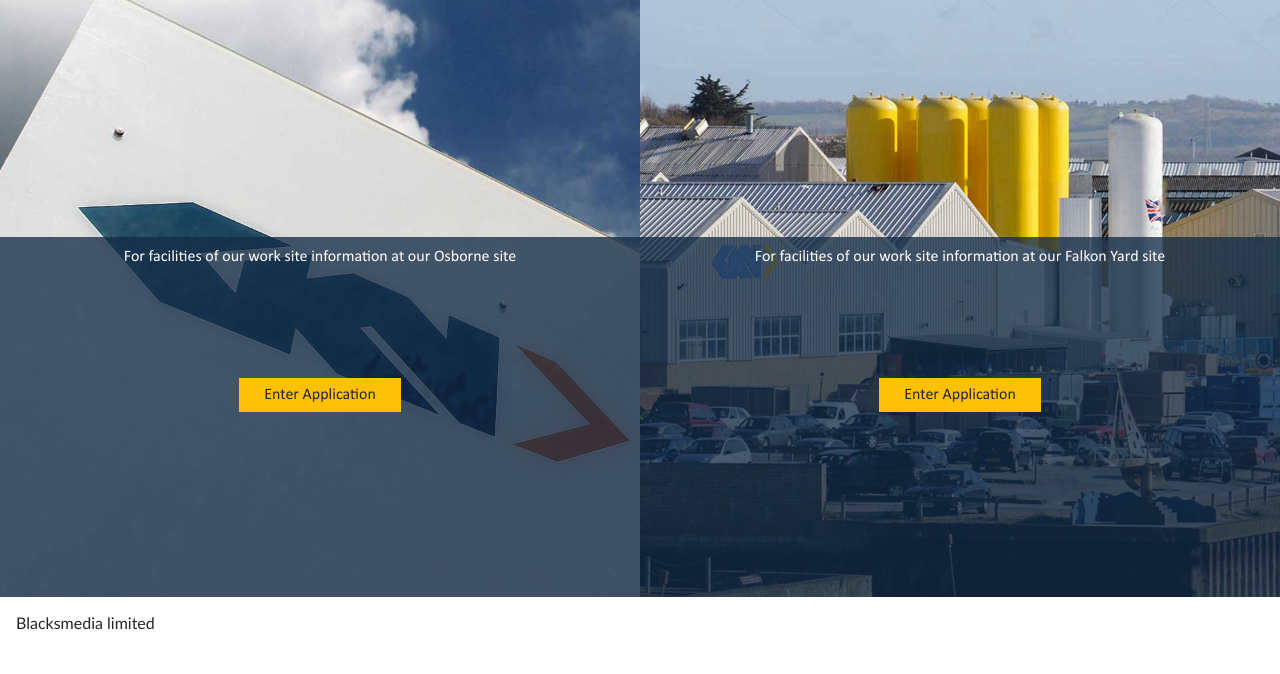
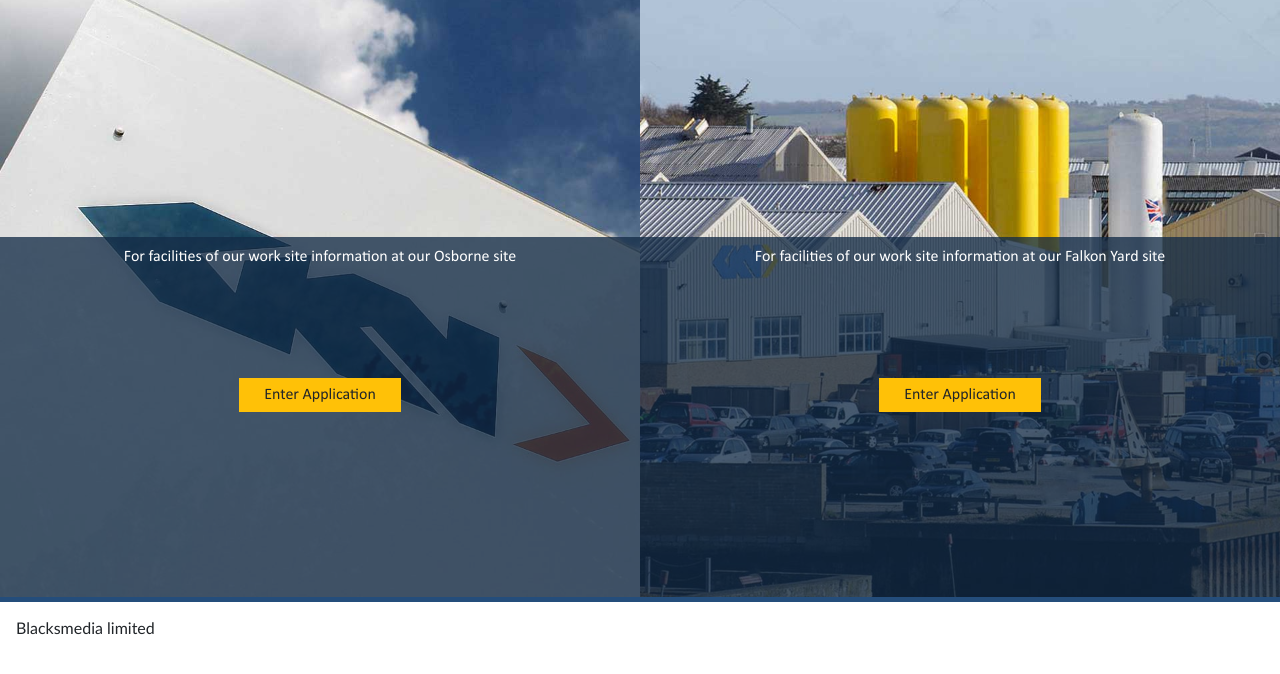
Before and after one commit to SaraStoimenovska/lance, a plain HTML site: page index.html in a window 1280 px wide. Shown: the part 122-796 px from the top of the page. Drawn offline with Linux system fonts and the light colour scheme.

Commit message:
Added top border on footer

```diff
--- a/assets/css/styles.css
+++ b/assets/css/styles.css
@@ -121,6 +121,10 @@ img.arrow { height: 20px;}
   margin-right: 5px;
 }
 
+footer {
+  border-top: 5px solid #244d7b;
+}
+
 footer * {
   font-size: 1rem!important;
 }
```
